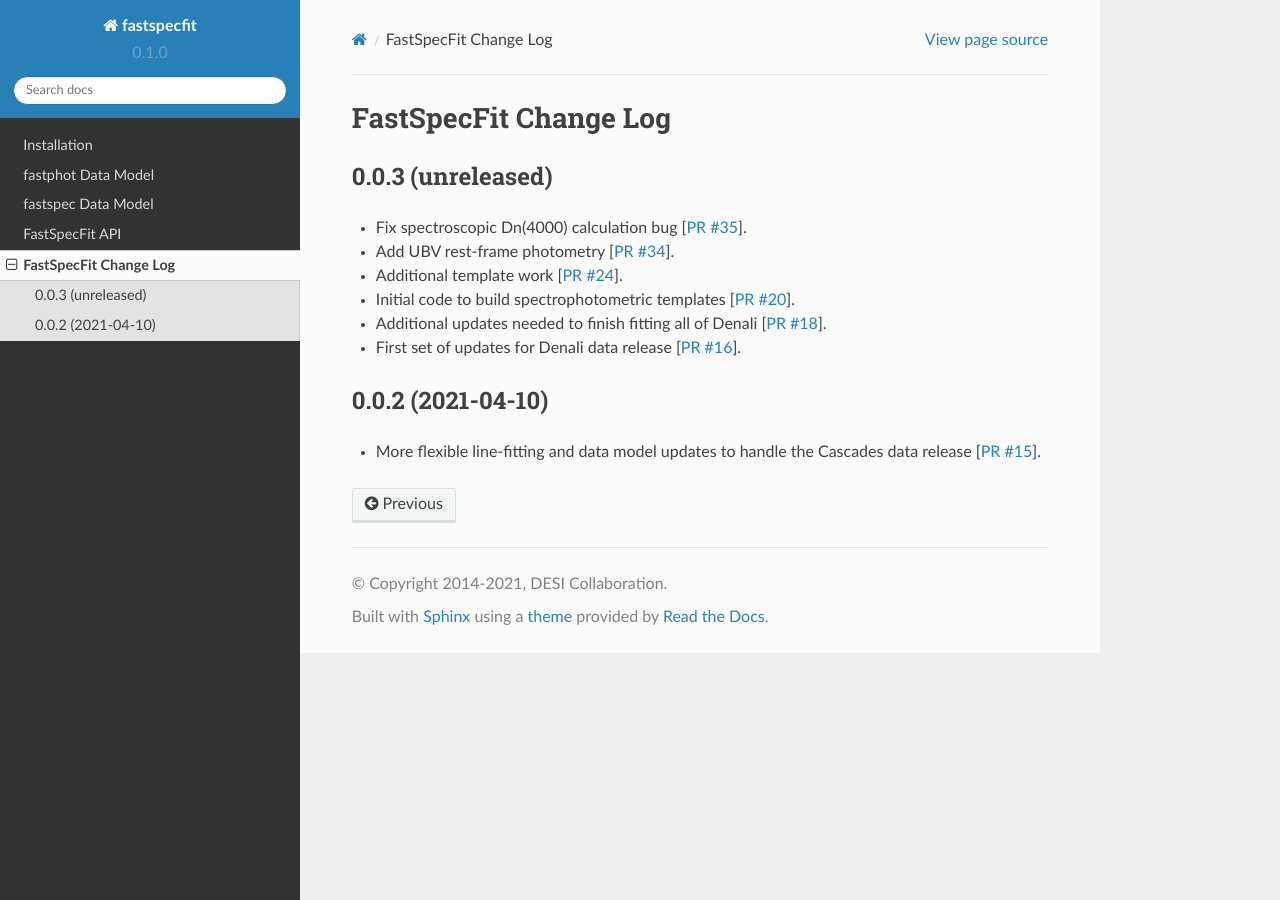
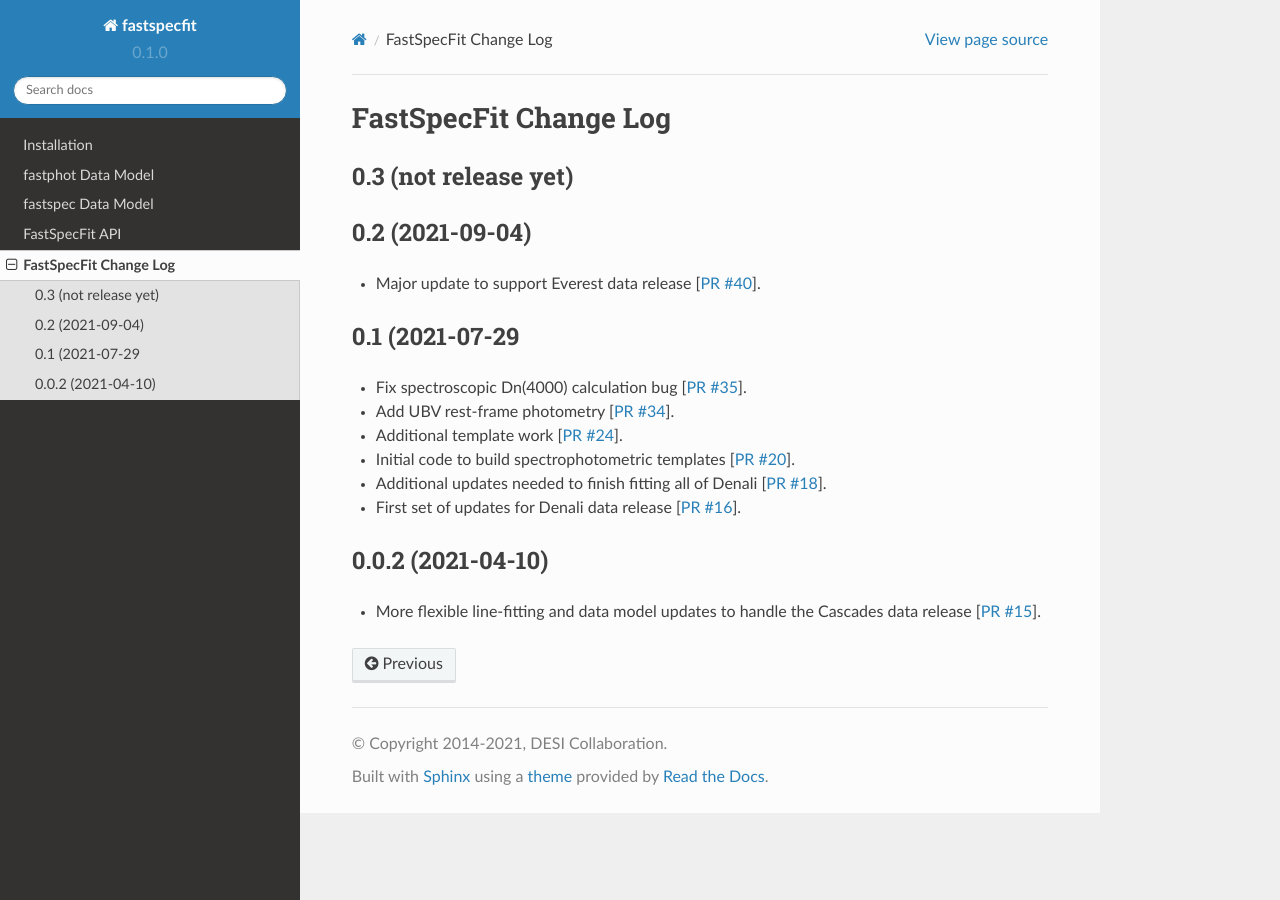
Before and after one commit to desihub/fastspecfit, a Sphinx documentation site: the page built from doc/changes.rst, in a window 1280 px wide. Built offline with Sphinx 7.4.7 and the Read the Docs theme 2.0.0, drawn with Linux system fonts in a browser that asks for light colours.

Commit message:
update change log

```diff
--- a/doc/changes.rst
+++ b/doc/changes.rst
@@ -2,8 +2,21 @@
 FastSpecFit Change Log
 ======================
 
-0.0.3 (unreleased)
--------------------
+0.3 (not release yet)
+---------------------
+
+
+
+
+0.2 (2021-09-04)
+----------------
+
+* Major update to support Everest data release [`PR #40`_].
+
+.. _`PR #40`: https://github.com/desihub/fastspecfit/pull/40
+
+0.1 (2021-07-29
+----------------
 
 * Fix spectroscopic Dn(4000) calculation bug [`PR #35`_].
 * Add UBV rest-frame photometry [`PR #34`_].
```
